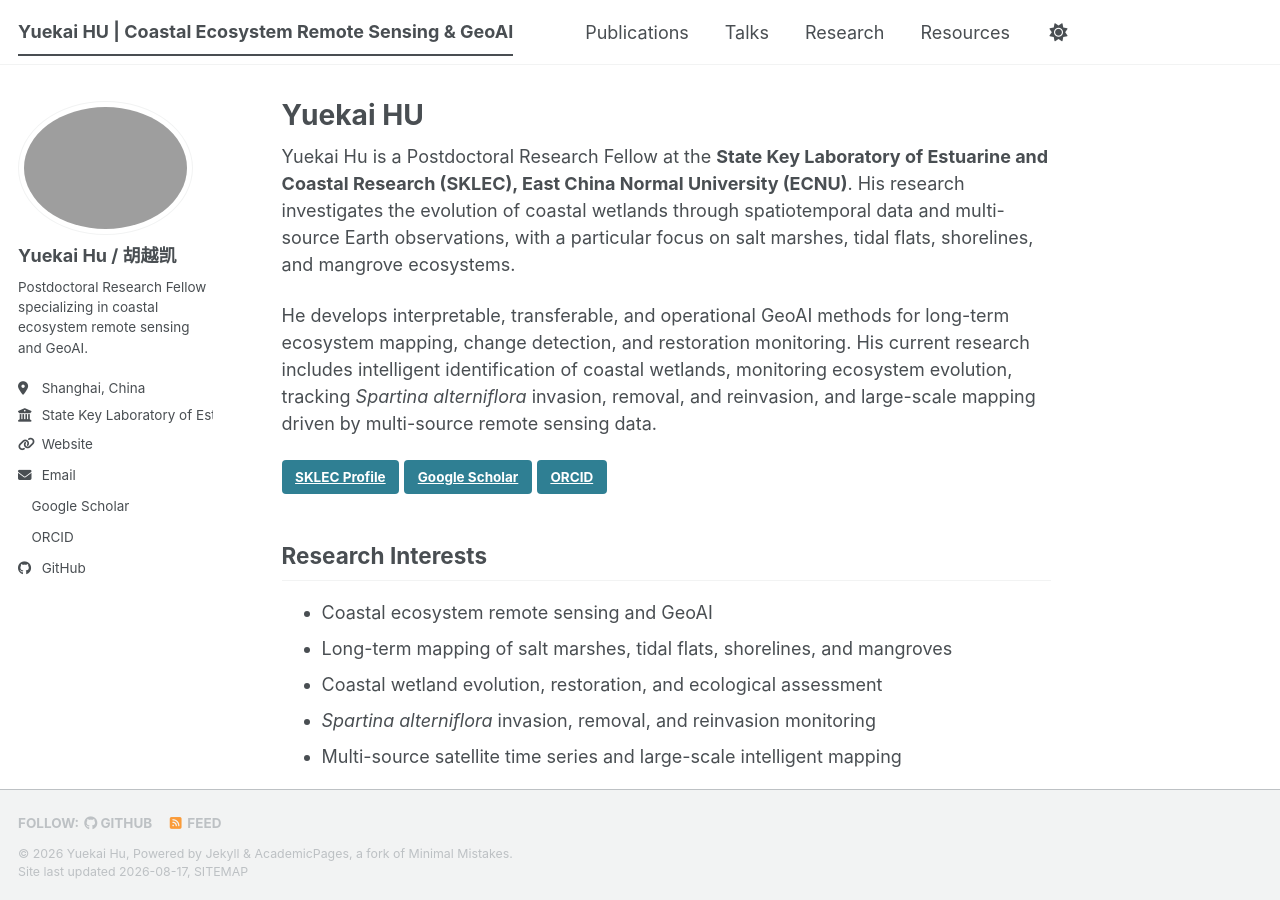
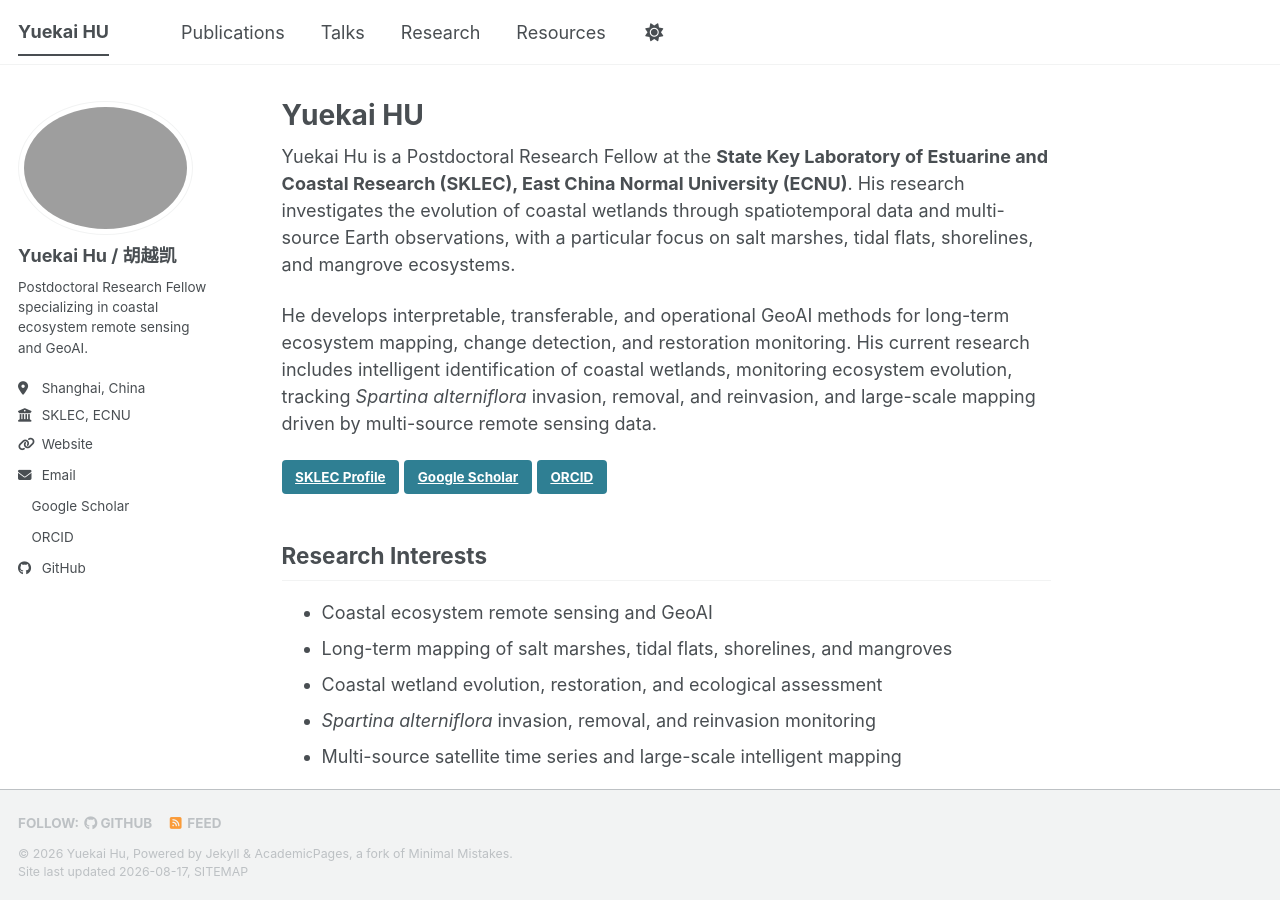
Before and after one commit to YuekaiHu/yuekaihu.github.io, a Jekyll site: the page built from _pages/about.md, in a window 1280 px wide and 900 px high. Built offline with Jekyll 4.4.1, drawn with Linux system fonts in a browser that asks for light colours; a style sheet for code colours, icons or effects is not loaded.

Commit message:
Refine profile header and affiliation

```diff
--- a/_config.yml
+++ b/_config.yml
@@ -9,7 +9,7 @@
 # Basic Site Settings
 locale                   : "en-US"
 site_theme               : "default" # The available themes options are "default", "air", "sunrise", "mint", "dirt" and "contrast"
-title                    : "Yuekai HU | Coastal Ecosystem Remote Sensing & GeoAI"
+title                    : "Yuekai HU"
 title_separator          : "-"
 name                     : &name "Yuekai Hu"
 description              : &description "Academic portfolio of Yuekai Hu: coastal ecosystem remote sensing, wetland dynamics, and GeoAI"
@@ -28,7 +28,7 @@ author:
   pronouns         : # example: "she/her"
   bio              : "Postdoctoral Research Fellow specializing in coastal ecosystem remote sensing and GeoAI."
   location         : "Shanghai, China"
-  employer         : "State Key Laboratory of Estuarine and Coastal Research, East China Normal University"
+  employer         : "SKLEC, ECNU"
   uri              : "http://www.sklec.ecnu.edu.cn/Staff/HuYuekai"
   email            : "yuekaihu0108@gmail.com"
 
```
